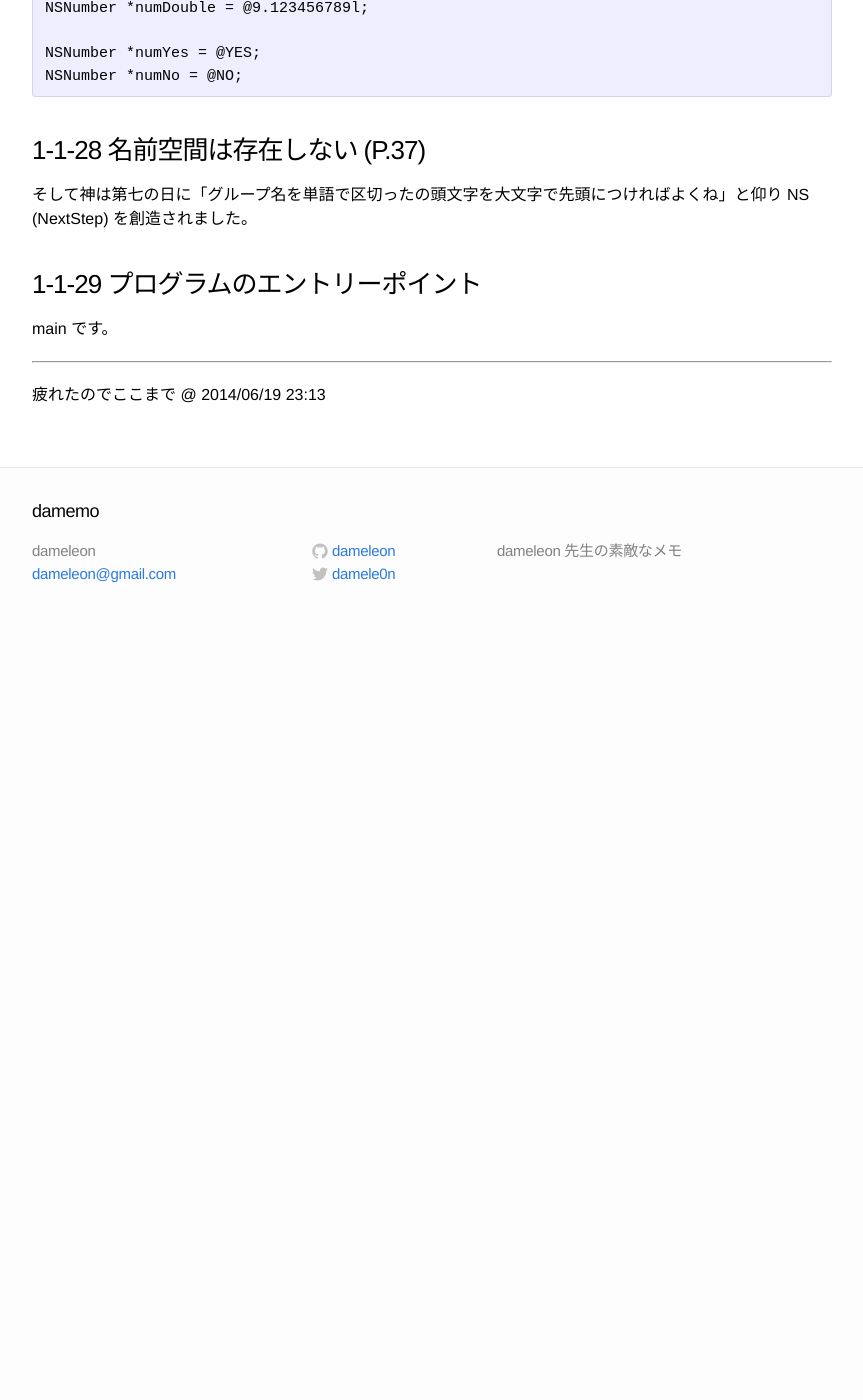
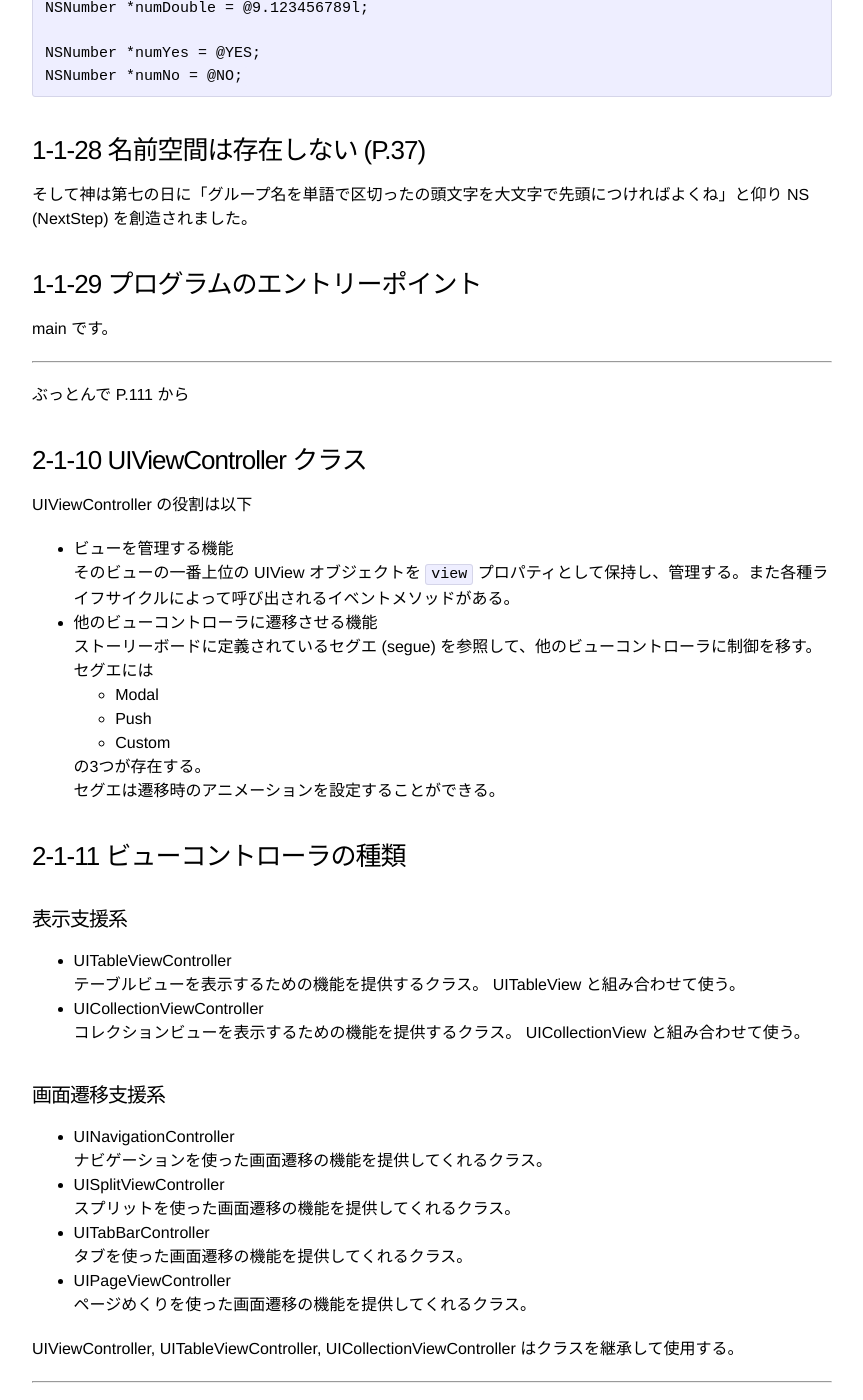
Before and after one commit to dameleon/dameleon.github.io, a Jekyll site: the page built from _posts/2014-06-17-restart-ios-developing.md, in a window 1280 px wide and 1400 px high, scrolled down 9874 px. Shown: the whole window, without its empty margins (208-1071 px from the left). Built offline with Jekyll 4.4.1, drawn with Linux system fonts in a browser that asks for light colours; before the commit the page ends 10504 px from its top, so only the background shows below that.

Commit message:
Update ios developing

```diff
--- a/_posts/2014-06-17-restart-ios-developing.md
+++ b/_posts/2014-06-17-restart-ios-developing.md
@@ -429,6 +429,68 @@ Obj-C では NSNumber クラスを使って int, long, float, BOOL などの各
 
 main です。
 
+
+--------------------------------
+
+ぶっとんで P.111 から
+
+### 2-1-10 UIViewController クラス
+
+UIViewController の役割は以下
+
+- ビューを管理する機能
+
+    そのビューの一番上位の UIView オブジェクトを `view` プロパティとして保持し、管理する。また各種ライフサイクルによって呼び出されるイベントメソッドがある。
+
+- 他のビューコントローラに遷移させる機能
+
+    ストーリーボードに定義されているセグエ (segue) を参照して、他のビューコントローラに制御を移す。
+
+    セグエには
+
+    - Modal
+    - Push
+    - Custom
+
+    の3つが存在する。
+
+    セグエは遷移時のアニメーションを設定することができる。
+
+
+### 2-1-11 ビューコントローラの種類
+
+#### 表示支援系
+
+- UITableViewController
+
+    テーブルビューを表示するための機能を提供するクラス。 UITableView と組み合わせて使う。
+
+- UICollectionViewController
+
+    コレクションビューを表示するための機能を提供するクラス。 UICollectionView と組み合わせて使う。
+
+
+#### 画面遷移支援系
+
+- UINavigationController
+
+    ナビゲーションを使った画面遷移の機能を提供してくれるクラス。
+
+- UISplitViewController
+
+    スプリットを使った画面遷移の機能を提供してくれるクラス。
+
+- UITabBarController
+
+    タブを使った画面遷移の機能を提供してくれるクラス。
+
+- UIPageViewController
+
+    ページめくりを使った画面遷移の機能を提供してくれるクラス。
+
+
+UIViewController, UITableViewController, UICollectionViewController はクラスを継承して使用する。
+
 --------------------------------
 
 疲れたのでここまで @ 2014/06/19 23:13
```
